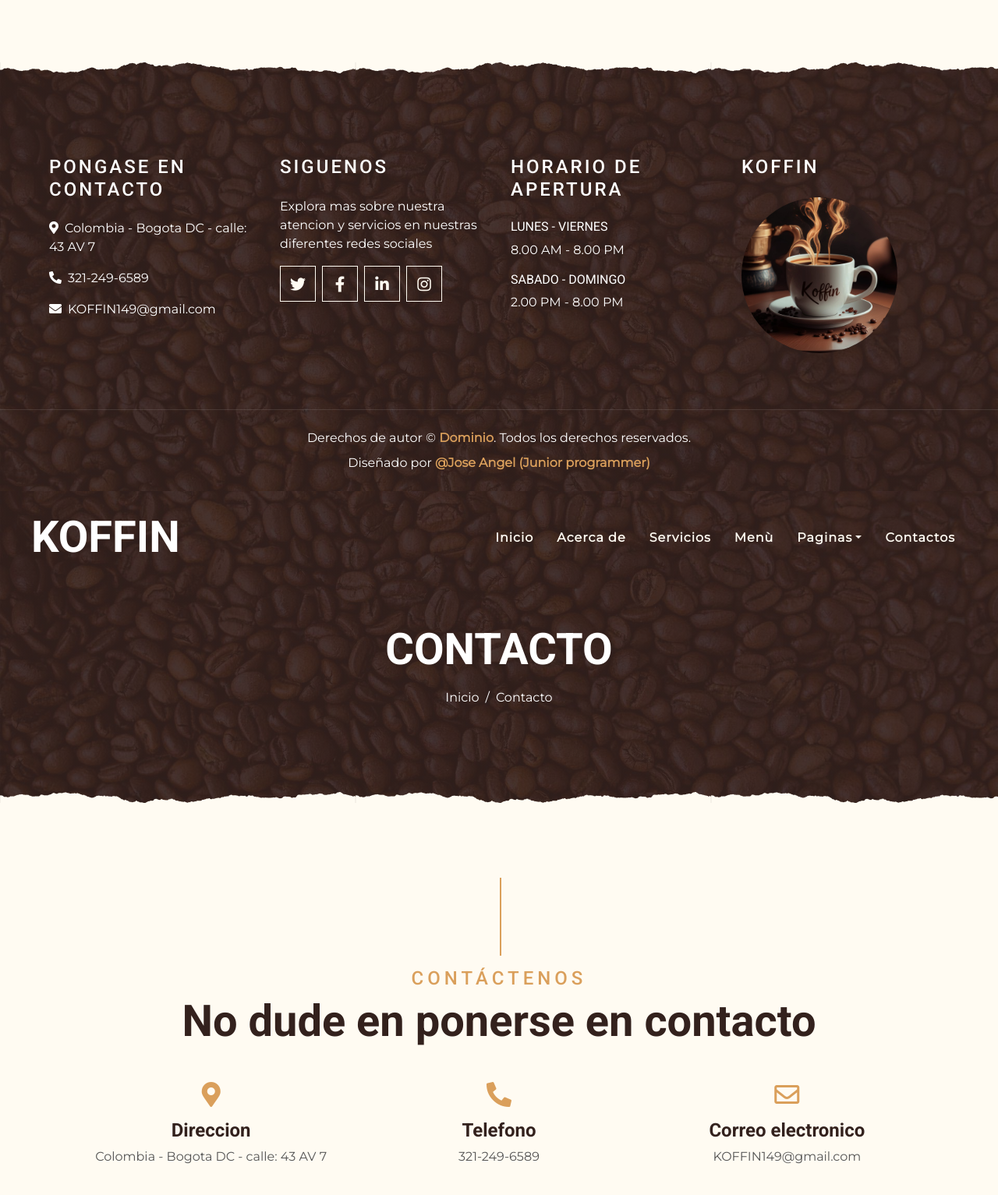
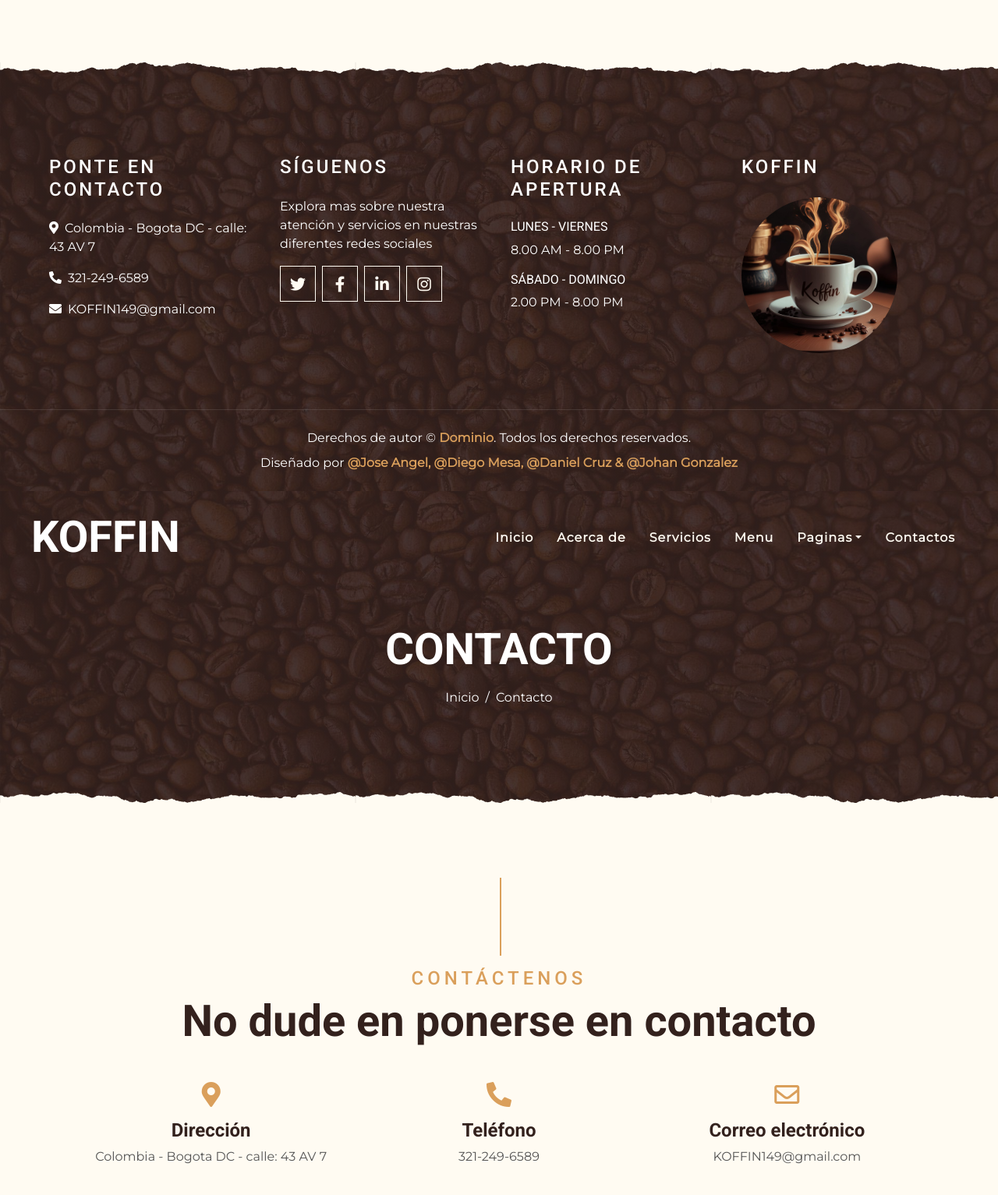
Before and after one commit to JoseAngel-444/Koppee, a Flask app: page /contact in a window 1280 px wide. Shown: the part 1373-2906 px from the top of the page at 78% size. Run offline with Flask 3, Linux system fonts and the light colour scheme; some libraries are stand-ins or nearby versions.

Commit message:
Ortografía casi def xd

```diff
--- a/app/templates/contact.html
+++ b/app/templates/contact.html
@@ -3,7 +3,7 @@
 
 <head>
     <meta charset="utf-8">
-    <title>KOFFIN - Sitio web para tu cafeteria</title>
+    <title>KOFFIN - Sitio web para tu cafetería</title>
     <meta content="width=device-width, initial-scale=1.0" name="viewport">
     <meta content="Free Website Template" name="keywords">
     <meta content="Free Website Template" name="description">
@@ -42,16 +42,16 @@
                     <a href="{{ url_for('index') }}" class="nav-item nav-link">Inicio</a>
                     <a href="{{ url_for('about') }}" class="nav-item nav-link">Acerca de</a>
                     <a href="{{ url_for('servicio') }}" class="nav-item nav-link">Servicios</a>
-                    <a href="{{ url_for('menu') }}" class="nav-item nav-link">Menù</a>
+                    <a href="{{ url_for('menu') }}" class="nav-item nav-link">Menu</a>
                     <div class="nav-item dropdown">
                         <a href="#" class="nav-link dropdown-toggle" data-toggle="dropdown">Paginas</a>
                         <div class="dropdown-menu text-capitalize">
-                            <a href="{{ url_for('reservation') }}" class="dropdown-item">Reservacion</a>
+                            <a href="{{ url_for('reservation') }}" class="dropdown-item">Reservación</a>
                             <a href="{{ url_for('testimonial') }}" class="dropdown-item">Referencias</a>
                         </div>
                     </div>
                     <a href="{{ url_for('contact') }}" class="nav-item nav-link">Contactos</a>
-                    <a href="{{ url_for('logout') }}" class="nav-item} nav-link btn btn-outline-primary">Cerrar Sesión</a>
+                    <a href="{{ url_for('logout') }}" class="nav-item nav-link btn btn-outline-primary">Cerrar Sesión</a>
                 </div>
             </div>
         </nav>
@@ -81,17 +81,17 @@
             <div class="row px-3 pb-2">
                 <div class="col-sm-4 text-center mb-3">
                     <i class="fa fa-2x fa-map-marker-alt mb-3 text-primary"></i>
-                    <h4 class="font-weight-bold">Direccion</h4>
+                    <h4 class="font-weight-bold">Dirección</h4>
                     <p>Colombia - Bogota DC - calle: 43 AV 7</p>
                 </div>
                 <div class="col-sm-4 text-center mb-3">
                     <i class="fa fa-2x fa-phone-alt mb-3 text-primary"></i>
-                    <h4 class="font-weight-bold">Telefono</h4>
+                    <h4 class="font-weight-bold">Teléfono</h4>
                     <p>321-249-6589</p>
                 </div>
                 <div class="col-sm-4 text-center mb-3">
                     <i class="far fa-2x fa-envelope mb-3 text-primary"></i>
-                    <h4 class="font-weight-bold">Correo electronico</h4>
+                    <h4 class="font-weight-bold">Correo electrónico</h4>
                     <p>KOFFIN149@gmail.com</p>
                 </div>
             </div>
@@ -111,7 +111,7 @@
                                 <p class="help-block text-danger"></p>
                             </div>
                             <div class="control-group">
-                                <input type="email" class="form-control bg-transparent p-4" id="email" placeholder="Su correo electronico"
+                                <input type="email" class="form-control bg-transparent p-4" id="email" placeholder="Su correo electrónico"
                                     required="required" data-validation-required-message="Por favor ingrese su correo" />
                                 <p class="help-block text-danger"></p>
                             </div>
@@ -141,14 +141,14 @@
     <div class="container-fluid footer text-white mt-5 pt-5 px-0 position-relative overlay-top">
         <div class="row mx-0 pt-5 px-sm-3 px-lg-5 mt-4">
             <div class="col-lg-3 col-md-6 mb-5">
-                <h4 class="text-white text-uppercase mb-4" style="letter-spacing: 3px;">Pongase en contacto</h4>
+                <h4 class="text-white text-uppercase mb-4" style="letter-spacing: 3px;">Ponte en contacto</h4>
                 <p><i class="fa fa-map-marker-alt mr-2"></i>Colombia - Bogota DC - calle: 43 AV 7</p>
                 <p><i class="fa fa-phone-alt mr-2"></i>321-249-6589</p>
                 <p class="m-0"><i class="fa fa-envelope mr-2"></i>KOFFIN149@gmail.com</p>
             </div>
             <div class="col-lg-3 col-md-6 mb-5">
-                <h4 class="text-white text-uppercase mb-4" style="letter-spacing: 3px;">Siguenos</h4>
-                <p>Explora mas sobre nuestra atencion y servicios en nuestras diferentes redes sociales</p>
+                <h4 class="text-white text-uppercase mb-4" style="letter-spacing: 3px;">Síguenos</h4>
+                <p>Explora mas sobre nuestra atención y servicios en nuestras diferentes redes sociales</p>
                 <div class="d-flex justify-content-start">
                     <a class="btn btn-lg btn-outline-light btn-lg-square mr-2" href="#"><i class="fab fa-twitter"></i></a>
                     <a class="btn btn-lg btn-outline-light btn-lg-square mr-2" href="https://www.facebook.com/profile.php?id=61558557609401"><i class="fab fa-facebook-f"></i></a>
@@ -161,7 +161,7 @@
                 <div>
                     <h6 class="text-white text-uppercase">Lunes - Viernes</h6>
                     <p>8.00 AM - 8.00 PM</p>
-                    <h6 class="text-white text-uppercase">Sabado - Domingo</h6>
+                    <h6 class="text-white text-uppercase">Sábado - Domingo</h6>
                     <p>2.00 PM - 8.00 PM</p>
                 </div>
             </div>
@@ -183,7 +183,7 @@
 
         <div class="container-fluid text-center text-white border-top mt-4 py-4 px-sm-3 px-md-5" style="border-color: rgba(256, 256, 256, .1) !important;">
             <p class="mb-2 text-white">Derechos de autor &copy; <a class="font-weight-bold" href="#">Dominio</a>. Todos los derechos reservados.</a></p>
-            <p class="m-0 text-white">Diseñado por <a class="font-weight-bold" href="#">@Jose Angel (Junior programmer)</a></p>
+            <p class="m-0 text-white">Diseñado por <a class="font-weight-bold" href="#">@Jose Angel, @Diego Mesa, @Daniel Cruz & @Johan Gonzalez</a></p>
         </div>
     </div>
 
@@ -254,11 +254,11 @@
                     <a href="{{ url_for('index') }}" class="nav-item nav-link">Inicio</a>
                     <a href="{{ url_for('about') }}" class="nav-item nav-link">Acerca de</a>
                     <a href="{{ url_for('servicio') }}" class="nav-item nav-link">Servicios</a>
-                    <a href="{{ url_for('menu') }}" class="nav-item nav-link">Menù</a>
+                    <a href="{{ url_for('menu') }}" class="nav-item nav-link">Menu</a>
                     <div class="nav-item dropdown">
                         <a href="#" class="nav-link dropdown-toggle" data-toggle="dropdown">Paginas</a>
                         <div class="dropdown-menu text-capitalize">
-                            <a href="{{ url_for('reservation') }}" class="dropdown-item">Reservacion</a>
+                            <a href="{{ url_for('reservation') }}" class="dropdown-item">Reservación</a>
                             <a href="{{ url_for('testimonial') }}" class="dropdown-item">Referencias</a>
                         </div>
                     </div>
@@ -292,17 +292,17 @@
             <div class="row px-3 pb-2">
                 <div class="col-sm-4 text-center mb-3">
                     <i class="fa fa-2x fa-map-marker-alt mb-3 text-primary"></i>
-                    <h4 class="font-weight-bold">Direccion</h4>
+                    <h4 class="font-weight-bold">Dirección</h4>
                     <p>Colombia - Bogota DC - calle: 43 AV 7</p>
                 </div>
                 <div class="col-sm-4 text-center mb-3">
                     <i class="fa fa-2x fa-phone-alt mb-3 text-primary"></i>
-                    <h4 class="font-weight-bold">Telefono</h4>
+                    <h4 class="font-weight-bold">Teléfono</h4>
                     <p>321-249-6589</p>
                 </div>
                 <div class="col-sm-4 text-center mb-3">
                     <i class="far fa-2x fa-envelope mb-3 text-primary"></i>
-                    <h4 class="font-weight-bold">Correo electronico</h4>
+                    <h4 class="font-weight-bold">Correo electrónico</h4>
                     <p>KOFFIN149@gmail.com</p>
                 </div>
             </div>
@@ -322,7 +322,7 @@
                                 <p class="help-block text-danger"></p>
                             </div>
                             <div class="control-group">
-                                <input type="email" class="form-control bg-transparent p-4" id="email" placeholder="Su correo electronico"
+                                <input type="email" class="form-control bg-transparent p-4" id="email" placeholder="Su correo electrónico"
                                     required="required" data-validation-required-message="Por favor ingrese su correo" />
                                 <p class="help-block text-danger"></p>
                             </div>
@@ -352,14 +352,14 @@
     <div class="container-fluid footer text-white mt-5 pt-5 px-0 position-relative overlay-top">
         <div class="row mx-0 pt-5 px-sm-3 px-lg-5 mt-4">
             <div class="col-lg-3 col-md-6 mb-5">
-                <h4 class="text-white text-uppercase mb-4" style="letter-spacing: 3px;">Pongase en contacto</h4>
+                <h4 class="text-white text-uppercase mb-4" style="letter-spacing: 3px;">Ponte en contacto</h4>
                 <p><i class="fa fa-map-marker-alt mr-2"></i>Colombia - Bogota DC - calle: 43 AV 7</p>
                 <p><i class="fa fa-phone-alt mr-2"></i>321-249-6589</p>
                 <p class="m-0"><i class="fa fa-envelope mr-2"></i>KOFFIN149@gmail.com</p>
             </div>
             <div class="col-lg-3 col-md-6 mb-5">
-                <h4 class="text-white text-uppercase mb-4" style="letter-spacing: 3px;">Siguenos</h4>
-                <p>Explora mas sobre nuestra atencion y servicios en nuestras diferentes redes sociales</p>
+                <h4 class="text-white text-uppercase mb-4" style="letter-spacing: 3px;">Síguenos</h4>
+                <p>Explora mas sobre nuestra atención y servicios en nuestras diferentes redes sociales</p>
                 <div class="d-flex justify-content-start">
                     <a class="btn btn-lg btn-outline-light btn-lg-square mr-2" href="#"><i class="fab fa-twitter"></i></a>
                     <a class="btn btn-lg btn-outline-light btn-lg-square mr-2" href="https://www.facebook.com/profile.php?id=61558557609401"><i class="fab fa-facebook-f"></i></a>
@@ -372,16 +372,16 @@
                 <div>
                     <h6 class="text-white text-uppercase">Lunes - Viernes</h6>
                     <p>8.00 AM - 8.00 PM</p>
-                    <h6 class="text-white text-uppercase">Sabado - Domingo</h6>
+                    <h6 class="text-white text-uppercase">Sábado - Domingo</h6>
                     <p>2.00 PM - 8.00 PM</p>
                 </div>
             </div>
             <div class="col-lg-3 col-md-6 mb-5">
-                <h4 class="text-white text-uppercase mb-4" style="letter-spacing: 3px;">Boletin</h4>
-                <p>Por favor no olvides unirte a nuestro boletin para que mas personas sepan de tu experiencia.</p>
+                <h4 class="text-white text-uppercase mb-4" style="letter-spacing: 3px;">Boletín</h4>
+                <p>Por favor no olvides unirte a nuestro boletín para que mas personas sepan de tu experiencia.</p>
                 <div class="w-100">
                     <div class="input-group">
-                        <input type="text" class="form-control border-light" style="padding: 25px;" placeholder="Su correo electronico">
+                        <input type="text" class="form-control border-light" style="padding: 25px;" placeholder="Su correo electrónico">
                         <div class="input-group-append">
                             <button class="btn btn-primary font-weight-bold px-3">Únete</button>
                         </div>
--- a/app/templates/login.html
+++ b/app/templates/login.html
@@ -19,7 +19,7 @@
 
             <label for="chk" aria-hidden="true">Registrarse</label>
             <input type="text" name="txt" placeholder="Nombre de usuario" required="">
-            <input type="email" name="Email" placeholder="Correo electronico" required="">
+            <input type="email" name="Email" placeholder="Correo electrónico" required="">
             <input type="password" name="pswd" placeholder="Clave" required="">
             <button type="submit">Registrarse</button>
         </form>
@@ -31,7 +31,7 @@
     <div class="login">
         <form action="{{ url_for('login') }}" method="post">
             <label for="chk" aria-hidden="true">Ingresar</label>
-            <input type="email" name="email" placeholder="Correo electronico" required="">
+            <input type="email" name="email" placeholder="Correo electrónico" required="">
             <input type="password" name="pswd" placeholder="Clave" required="">
             <select name="role" required="">
                 <option value="cliente">Cliente</option>
--- a/app/templates/sabermas1.html
+++ b/app/templates/sabermas1.html
@@ -139,7 +139,7 @@
             </div>
             <div class="container-fluid text-center text-white border-top mt-4 py-4 px-sm-3 px-md-5" style="border-color: rgba(256, 256, 256, .1) !important;">
                 <p class="mb-2 text-white">Derechos de autor &copy; <a class="font-weight-bold" href="#">Dominio</a>. Todos los derechos reservados.</p>
-                <p class="m-0 text-white">Diseñado por <a class="font-weight-bold" href="#">@Jose Angel (Junior programmer)</a></p>
+                <p class="m-0 text-white">Diseñado por <a class="font-weight-bold" href="#">@Jose Angel, @Diego Mesa, @Daniel Cruz & @Johan Gonzalez</a></p>
             </div>
         </div>
     </div>
```
Also changed, not shown: app/templates/about.html (+4 -4 lines), app/templates/index.html (+19 -19 lines), app/templates/logout.html (+6 -6 lines), app/templates/menu.html (+25 -25 lines), app/templates/reservation.html (+10 -10 lines), app/templates/service.html (+7 -7 lines), app/templates/testimonial.html (+9 -9 lines).
